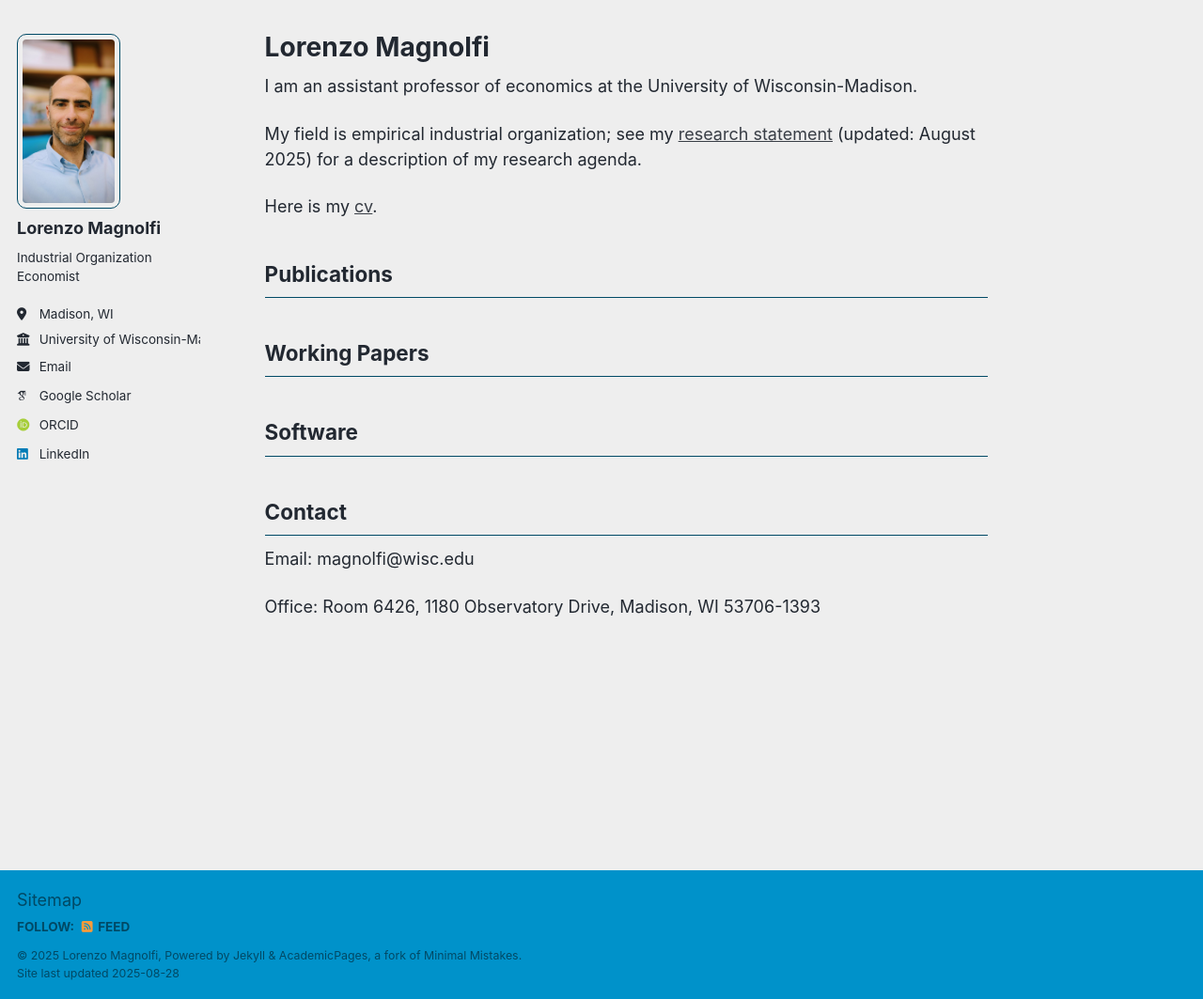
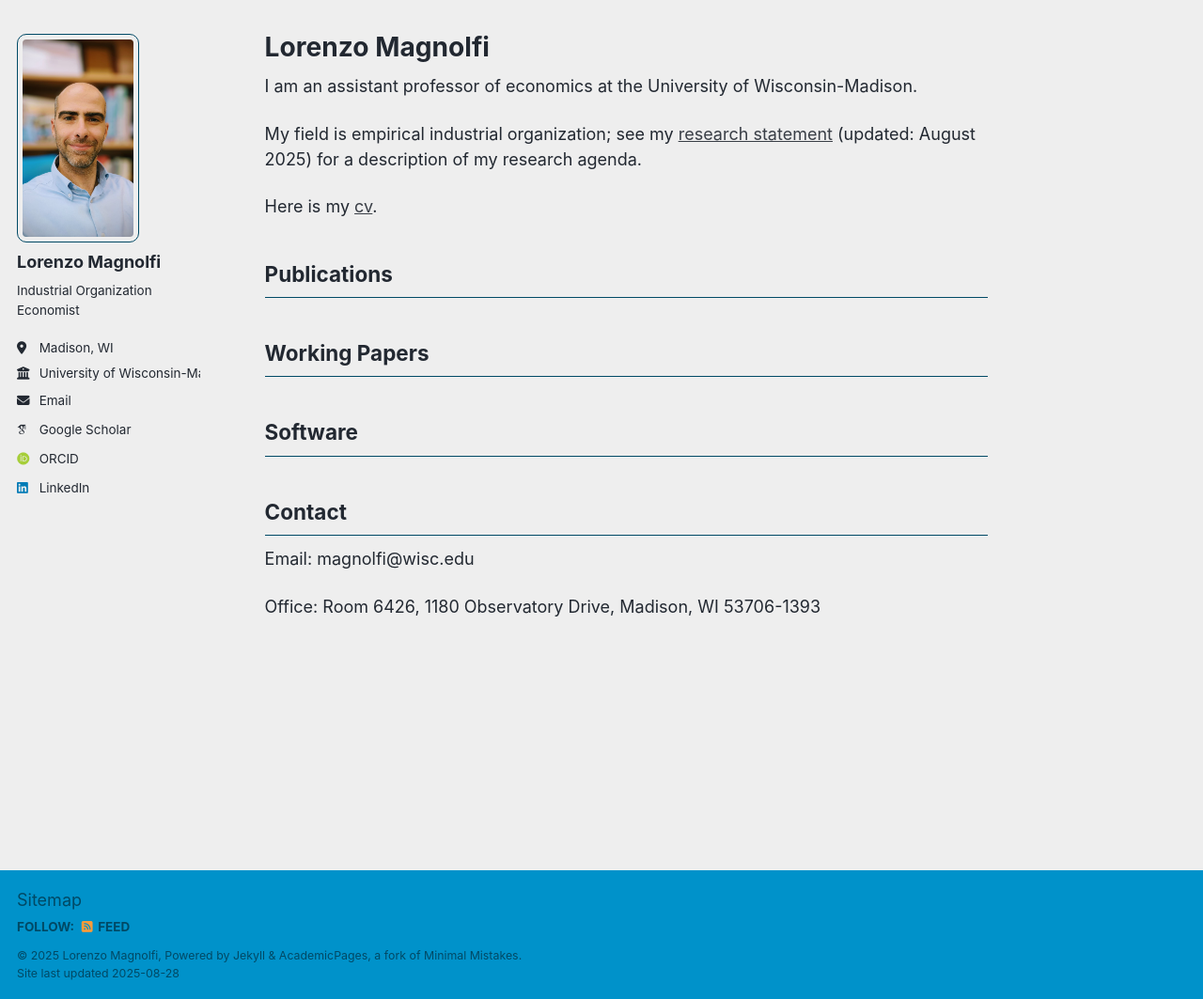
Before and after one commit to LorenzoMagnolfi/Lorenzomagnolfi.github.io, a Jekyll site: the page built from _pages/about.md, in a window 1280 px wide and 1063 px high. Shown: the whole window at 94% size. Built offline with Jekyll 4.4.1, drawn with Linux system fonts in a browser that asks for light colours; some web fonts are replaced; a script that is not in the unit is left out.

Commit message:
Update main.scss

```diff
--- a/assets/css/main.scss
+++ b/assets/css/main.scss
@@ -44,7 +44,7 @@
 
    /* Custom profile picture styling */
 .author__avatar img {
-  max-width: 110px;
+  max-width: 130px;
   border-radius: 10px /* Subtle rounded corners */ !important; /* Square shape */
 }
 
```
